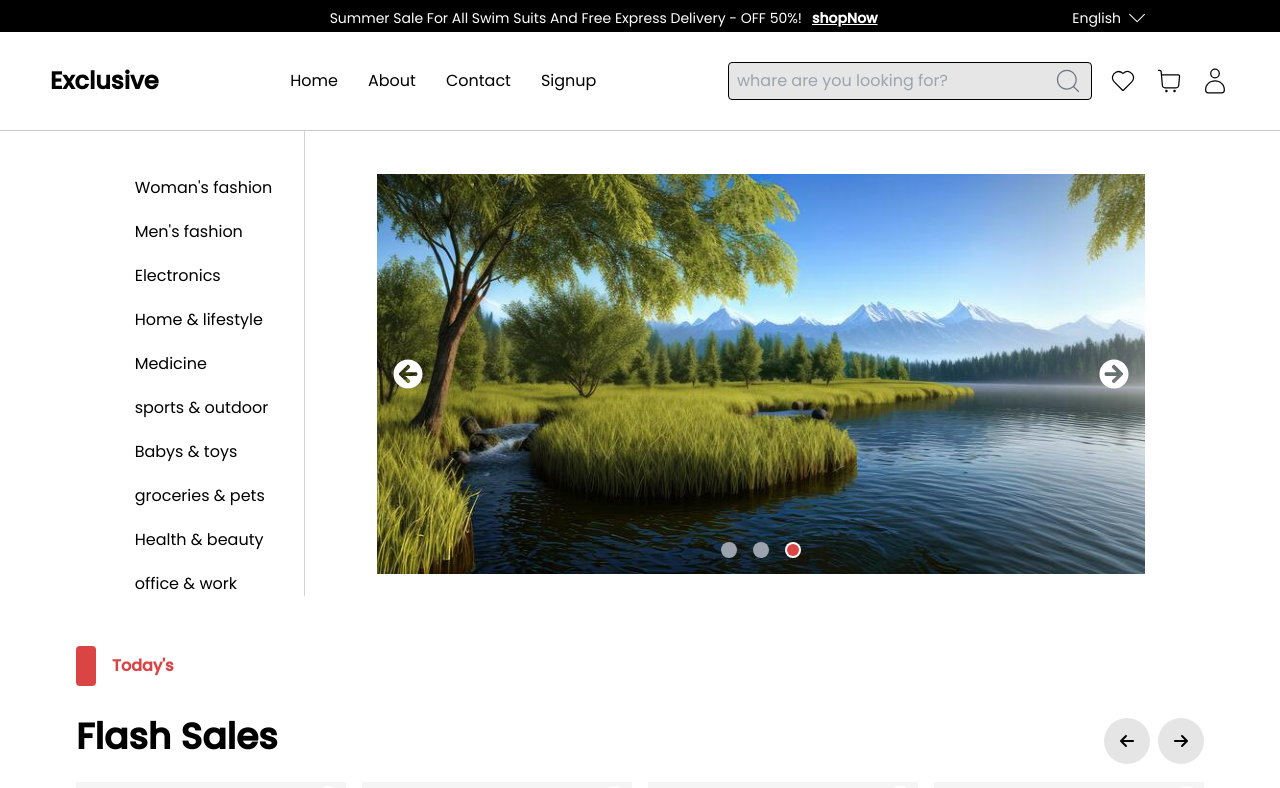
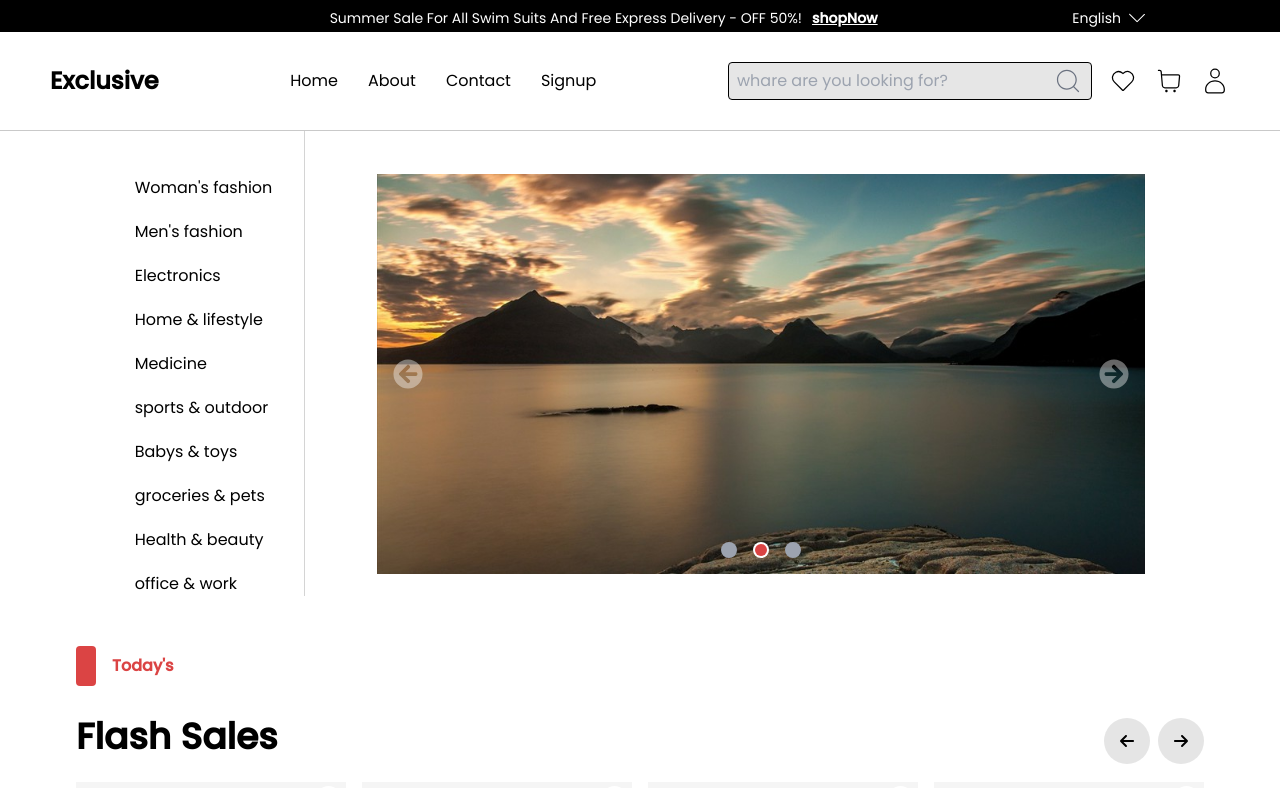
Before and after one commit to aryal31/Ecommerce-, a React (Vite) app: page / in a window 1280 px wide. Shown: the top 788 px of the page. Built offline with nearby package versions, Linux system fonts and the light colour scheme.

Commit message:
minor changes

```diff
--- a/src/components/Carouselh.jsx
+++ b/src/components/Carouselh.jsx
@@ -14,7 +14,7 @@ const Carouselh = ({ slides }) => {
     else setCurrent(current + 1);
   };
 
-  const slideInterval = 3000;
+  const slideInterval = 4000;
 
   useEffect(() => {
     const interval = setInterval(() => {
@@ -23,6 +23,10 @@ const Carouselh = ({ slides }) => {
 
     return () => clearInterval(interval); // Cleanup on unmount
   }, [current]); // Depend on current to reset interval on manual change
+
+  const handleDotClick= (index)=>{
+    setCurrent(index)
+  }
 
   return (
     <div className="overflow-hidden relative">
@@ -36,16 +40,16 @@ const Carouselh = ({ slides }) => {
       </div>
       <div className="absolute top-0 h-full w-full justify-between flex items-center text-white px-4 text-3xl">
         <button>
-          <FaArrowCircleLeft onClick={previousSlide} />
+          <FaArrowCircleLeft onClick={previousSlide} className="opacity-40 hover:opacity-100" />
         </button>
         <button>
-          <FaArrowCircleRight onClick={nextSlide} />
+          <FaArrowCircleRight onClick={nextSlide} className="opacity-40 hover:opacity-100" />
         </button>
       </div>
       <div className="absolute bottom-0 py-4 flex justify-center gap-4 w-full">
         {slides.map((s, i) => {
           return (
-            <div
+            <div onClick={()=>handleDotClick(i)}
               key={"circle" + i}
               className={`rounded-full h-4 w-4 flex items-center justify-center ${
                 i == current ? "bg-white" : "bg-gray-400"
```
